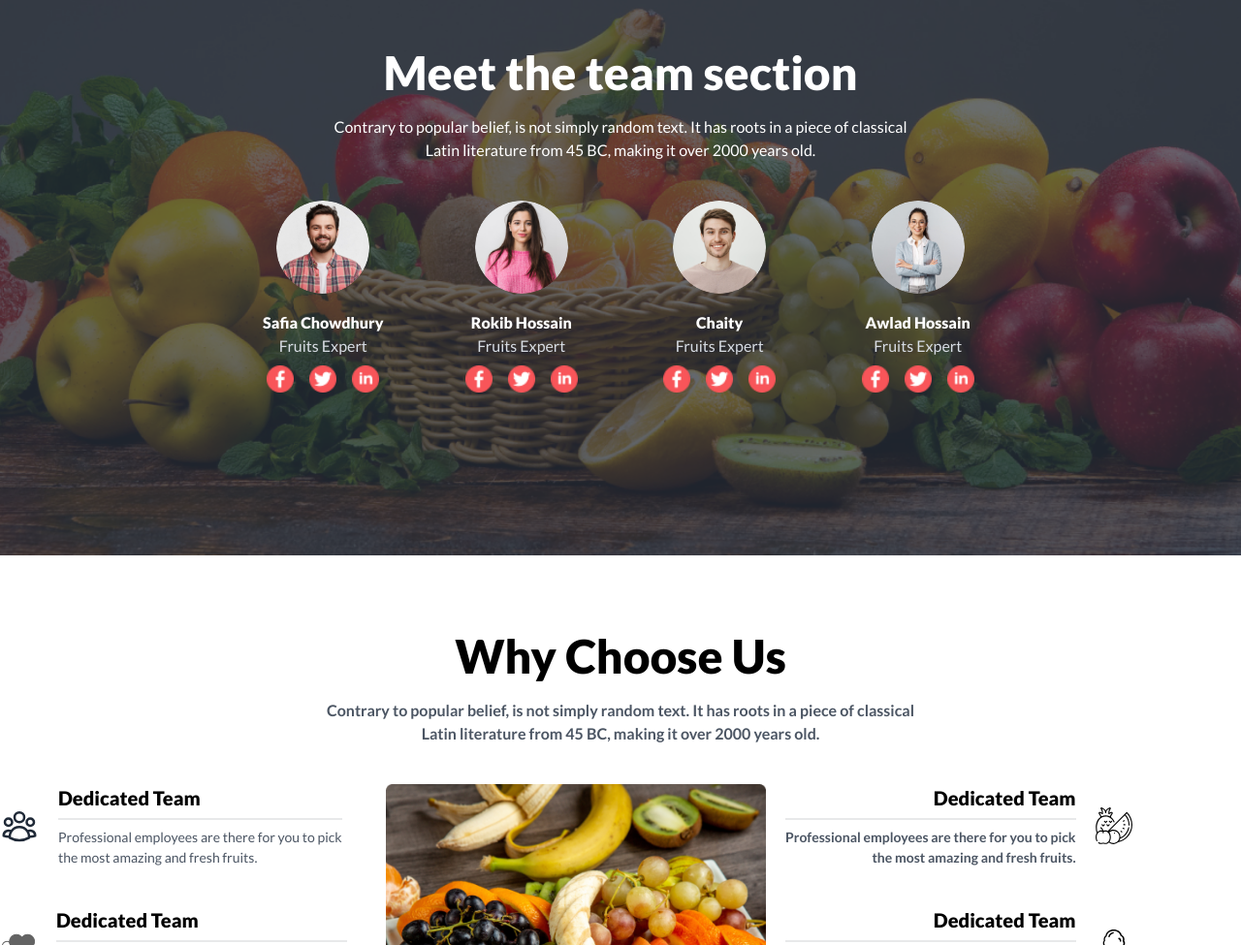
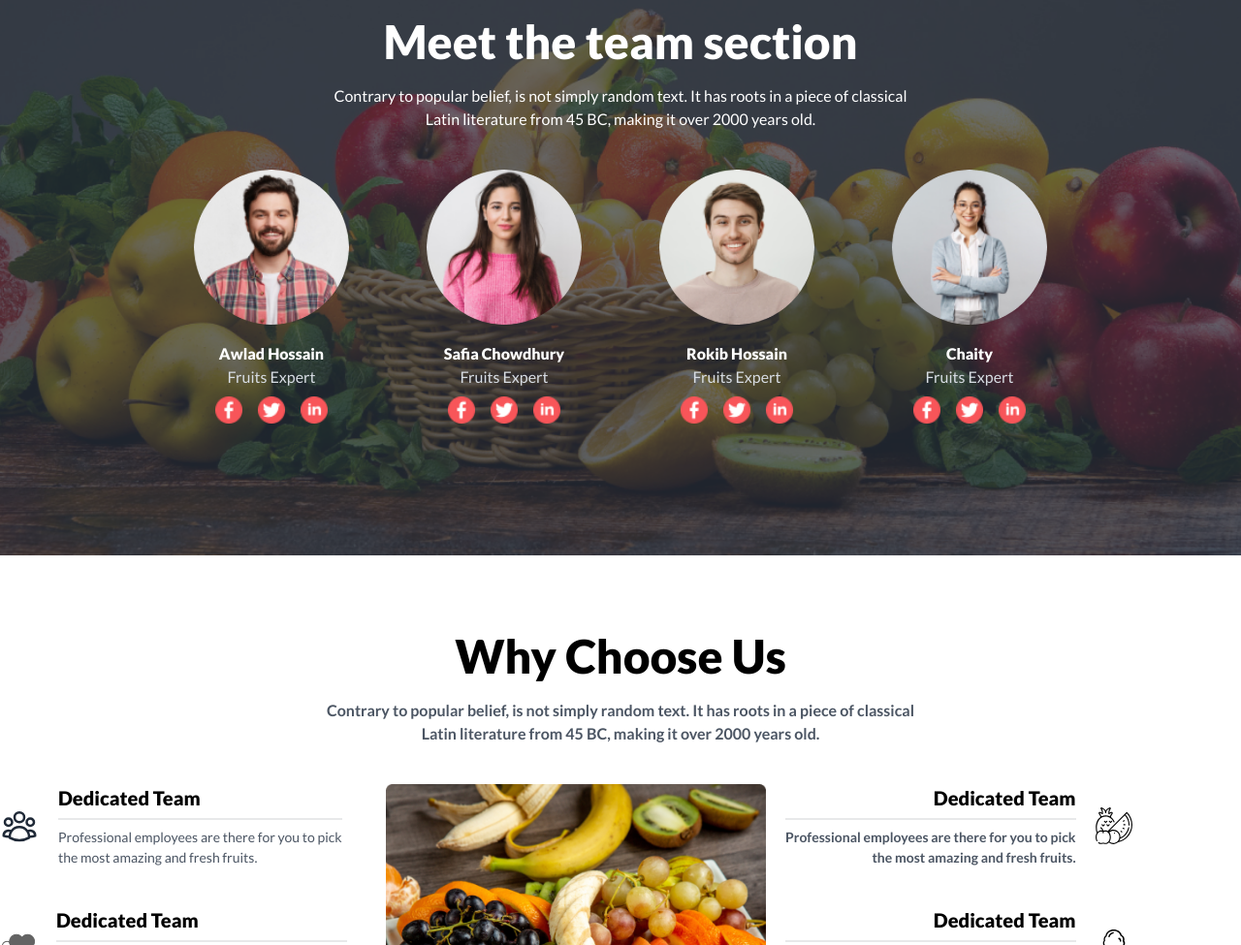
Before and after one commit to Md-OmorFaruk/Fruit-brust-landing-page, a plain HTML site: page index.html in a window 1280 px wide. Shown: the part 2259-3234 px from the top of the page at 97% size. Drawn offline with nearby package versions, Linux system fonts and the light colour scheme.

Commit message:
Makinng Perfect

```diff
--- a/index.html
+++ b/index.html
@@ -561,8 +561,30 @@
                                     <div class="space-y-3">
                                           <div>
                                                 <div class="avatar">
-                                                      <div class="w-24 rounded-full">
+                                                      <div class="w-40 rounded-full">
                                                             <img src="images/member1.png" />
+                                                      </div>
+                                                </div>
+                                          </div>
+                                          <div>
+                                                <div>
+                                                      <h1 class="text-white text-xxl font-extrabold">Awlad Hossain</h1>
+                                                      <p>Fruits Expert</p>
+                                                      <div class="flex gap-4 w-max mx-auto mt-2">
+                                                            <img class="w-7" src="images/facebook (1).png" alt="">
+                                                            <img src="images/twitter.png" class="w-7" alt="">
+                                                            <img src="images/linkedin (1).png" class="w-7" alt="">
+                                                      </div>
+                                                </div>
+
+                                          </div>
+
+                                    </div>
+                                    <div class="space-y-3">
+                                          <div>
+                                                <div class="avatar">
+                                                      <div class="w-40 rounded-full">
+                                                            <img src="images/member2.png" />
                                                       </div>
                                                 </div>
                                           </div>
@@ -583,8 +605,8 @@
                                     <div class="space-y-3">
                                           <div>
                                                 <div class="avatar">
-                                                      <div class="w-24 rounded-full">
-                                                            <img src="images/member2.png" />
+                                                      <div class="w-40 rounded-full">
+                                                            <img src="images/member3.png" />
                                                       </div>
                                                 </div>
                                           </div>
@@ -605,36 +627,14 @@
                                     <div class="space-y-3">
                                           <div>
                                                 <div class="avatar">
-                                                      <div class="w-24 rounded-full">
-                                                            <img src="images/member3.png" />
-                                                      </div>
-                                                </div>
-                                          </div>
-                                          <div>
-                                                <div>
-                                                      <h1 class="text-white text-xxl font-extrabold">Chaity</h1>
-                                                      <p>Fruits Expert</p>
-                                                      <div class="flex gap-4 w-max mx-auto mt-2">
-                                                            <img class="w-7" src="images/facebook (1).png" alt="">
-                                                            <img src="images/twitter.png" class="w-7" alt="">
-                                                            <img src="images/linkedin (1).png" class="w-7" alt="">
-                                                      </div>
-                                                </div>
-
-                                          </div>
-
-                                    </div>
-                                    <div class="space-y-3">
-                                          <div>
-                                                <div class="avatar">
-                                                      <div class="w-24 rounded-full">
+                                                      <div class="w-40 rounded-full">
                                                             <img src="images/member4.png" />
                                                       </div>
                                                 </div>
                                           </div>
                                           <div>
                                                 <div>
-                                                      <h1 class="text-white text-xxl font-extrabold">Awlad Hossain</h1>
+                                                      <h1 class="text-white text-xxl font-extrabold">Chaity </h1>
                                                       <p>Fruits Expert</p>
                                                       <div class="flex gap-4 w-max mx-auto mt-2">
                                                             <img class="w-7" src="images/facebook (1).png" alt="">
```
